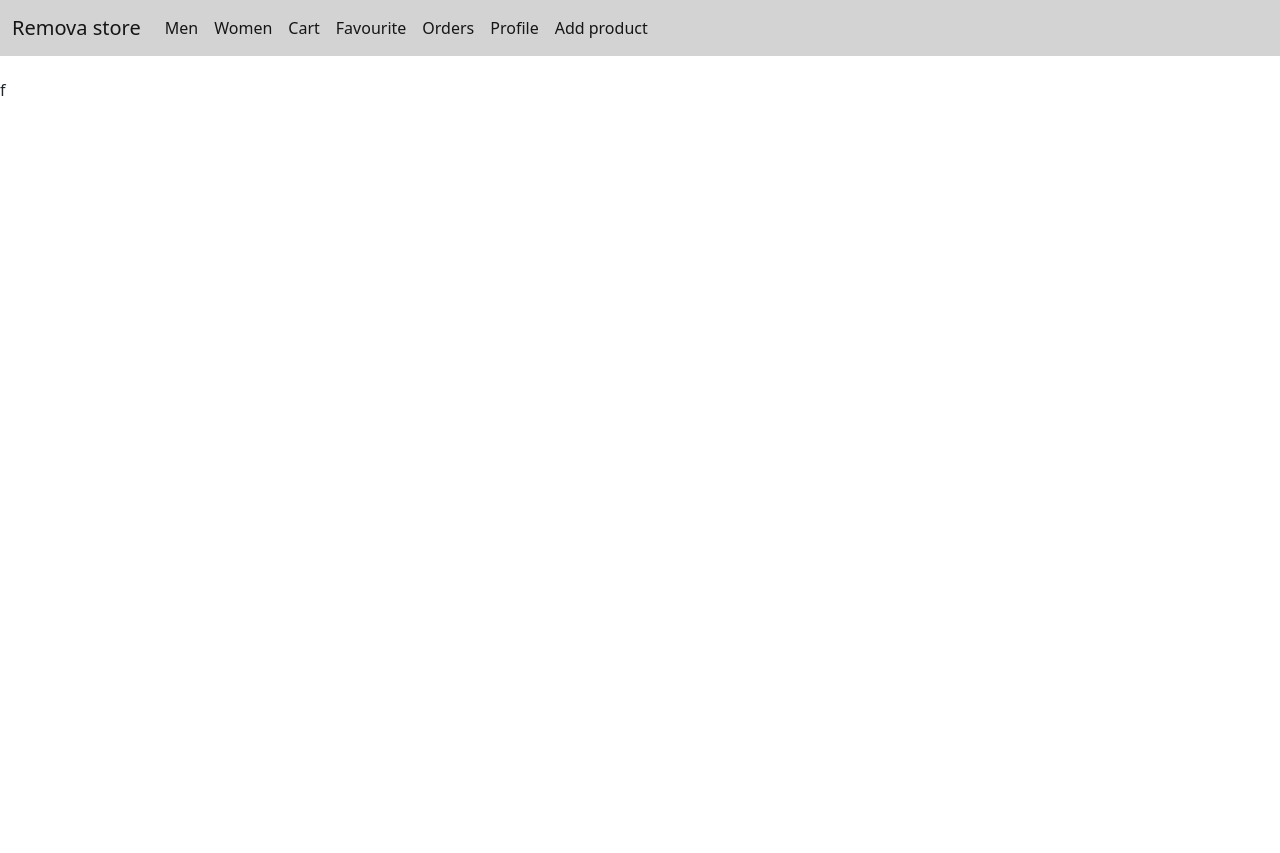
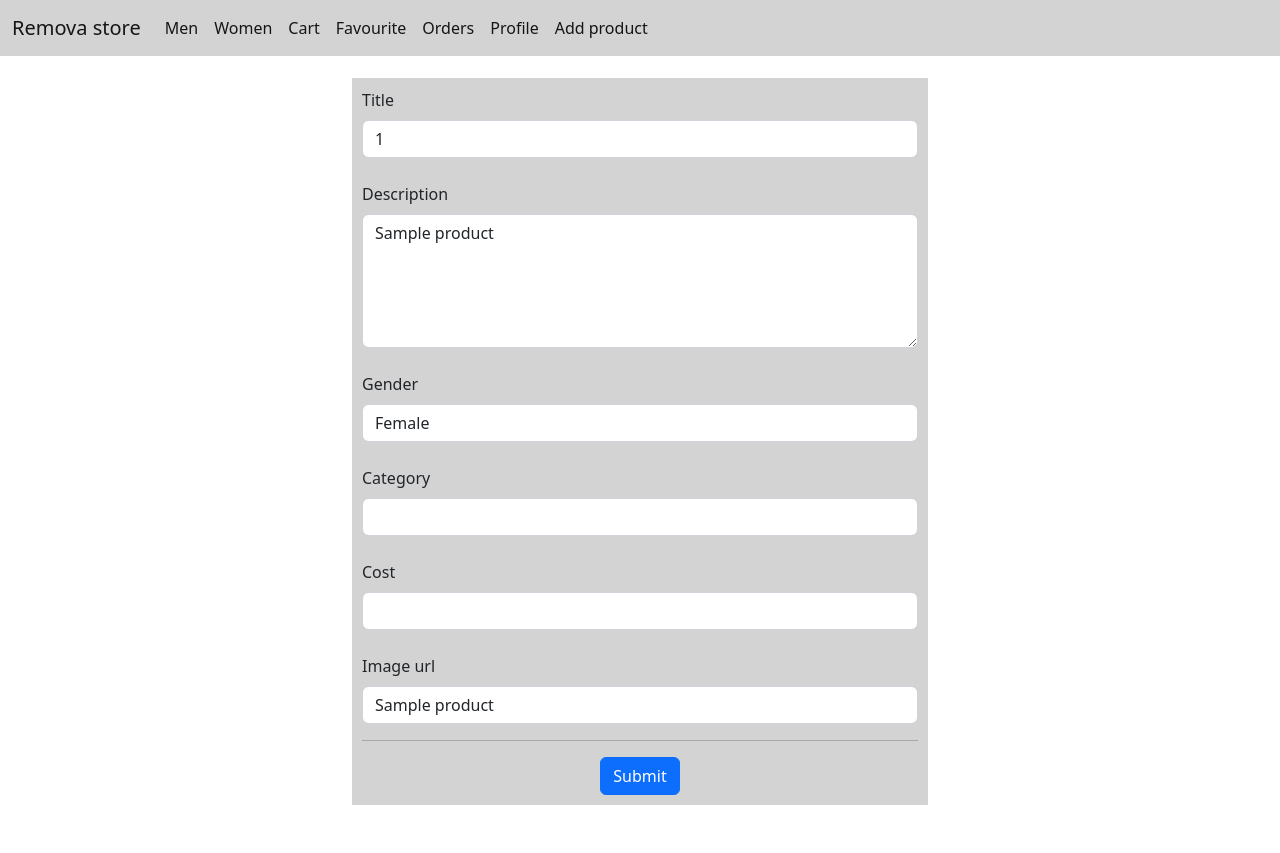
Before and after one commit to MMingazoff/sem-project-regina, a Flask app: page /product/1/edit in a window 1280 px wide. Before the commit the page ends 96 px from the top, so only its background shows below. Run offline with Flask 2, Linux system fonts and the light colour scheme; a user stored in the database is signed in; a database or web service that is not in the repository returns one stand-in record (values such as "Sample title"); some libraries are stand-ins or nearby versions.

Commit message:
add add product add edit product

```diff
--- a/app.py
+++ b/app.py
@@ -1,4 +1,4 @@
-from flask import Flask, render_template, request, make_response, redirect, url_for, session
+from flask import Flask, render_template, request, make_response, redirect, url_for, session, flash
 from flask_login import LoginManager, login_user, login_required, logout_user, current_user
 from my_database import DataBase, UserLogin
 
@@ -39,28 +39,56 @@
     return render_template('product.html', **context)
 
 
-@app.route('/add_product')
+@app.route('/add_product', methods=['GET', 'POST'])
+@login_required
 def add_product():
-    return render_template('add_product.html')
+    is_admin = current_user.is_admin
+    if is_admin:
+        if request.method == 'POST':
+            title = request.form.get('title')
+            desc = request.form.get('description')
+            gen = request.form.get('gender')
+            cat = request.form.get('category')
+            cost = request.form.get('cost')
+            img_url = request.form.get('img_url')
+
+            db.add_product(title, desc, gen, cat, cost, img_url)
+
+            return redirect(url_for('main_page'))
+
+        return render_template('add_product.html')
 
 
-@app.route('/product/<int:id>/edit')
+@app.route('/product/<int:id>/edit', methods=['GET', 'POST'])
 @login_required
 def edit_product(id):
-    user = db.get_user_by_id(current_user.get_id)
-    if user[6]:
+    is_admin = current_user.is_admin
+    if is_admin:
+        if request.method == 'POST':
+            title = request.form.get('title')
+            desc = request.form.get('description')
+            gen = request.form.get('gender')
+            cat = request.form.get('category')
+            cost = request.form.get('cost')
+            img_url = request.form.get('img_url')
+
+            db.edit_product(title, desc, gen, cat, cost, img_url, id)
+
+            return redirect(url_for('product', id=id))
+
         product = db.get_product_by_id(id)
+
         context = {
             'product': product,
         }
+
         return render_template('edit_product.html', **context)
-    return redirect(url_for('product', id=id))
 
 
 @app.route('/product/<int:id>/delete', methods=['GET'])
 @login_required
 def delete_product(id):
-    user = db.get_user_by_id(current_user.get_id)
+    user = db.get_user_by_id(current_user.get_id())
     if user[6]:
         db.delete_product_by_id(id)
         return redirect(url_for('main_page'))
--- a/my_database.py
+++ b/my_database.py
@@ -5,11 +5,11 @@
 class DataBase:
     def __init__(self):
         self.con = psycopg2.connect(
-            dbname="remova_store",
+            dbname="regina",
             user="postgres",
-            password="2010",
+            password="29853461",
             host="localhost",
-            port=5432
+            port='5432'
         )
         self.con.autocommit = True
         self.cur = self.con.cursor()
@@ -71,6 +71,25 @@
             if not res:
                 return False
             return res
+
+        except Exception as e:
+            print(e)
+            return False
+
+    def add_product(self, title, desc, gen, cat, cost, img_url):
+        try:
+            self.cur.execute("INSERT INTO products VALUES (%s, %s, %s, %s, %s, %s)",
+                             (title, desc, gen, cat, cost, img_url))
+        except Exception as e:
+            print(e)
+            return False
+
+    def edit_product(self, title, desc, gen, cat, cost, img_url, id):
+        try:
+            self.cur.execute(
+                "UPDATE products SET (title, description, gender, category, cost, image_url) ="
+                "(%s, %s, %s, %s, %s, %s) WHERE id = %s",
+                (title, desc, gen, cat, cost, img_url, id))
 
         except Exception as e:
             print(e)
--- a/templates/base.html
+++ b/templates/base.html
@@ -14,7 +14,6 @@
 <body class="py-5">
 {% block body %}
 {% endblock %}
-</body>
 <script src="https://cdn.jsdelivr.net/npm/bootstrap@5.2.2/dist/js/bootstrap.bundle.min.js"
         integrity="sha384-OERcA2EqjJCMA+/3y+gxIOqMEjwtxJY7qPCqsdltbNJuaOe923+mo//f6V8Qbsw3"
         crossorigin="anonymous"></script>
--- a/templates/edit_product.html
+++ b/templates/edit_product.html
@@ -1,5 +1,56 @@
 {% extends 'base.html' %}
 
 {% block body %}
-    f
+    <form class="registration-form" method="post">
+        <div class="form-group">
+            <label for="title" class="form-label">Title</label>
+            <input type="text" id="title" name="title" class="form-control" required="required"
+                   value="{{ product[0] }}">
+        </div>
+        <br>
+        <div class="form-group">
+            <label for="description" class="form-label">Description</label>
+            <textarea id="description" name="description" class="form-control"
+                      required="required" rows="5">{{ product[1] }}</textarea>
+        </div>
+        <br>
+        <div class="form-group">
+            <label for="gender" class="form-label">Gender</label>
+            <select id="gender" name="gender" class="form-control" required="required">
+                {% if product[2] == 'male' %}
+                    <option value="male" selected>Male</option>
+                    <option value="female">Female</option>
+                {% else %}
+                    <option value="female" selected>Female</option>
+                    <option value="male">Male</option>
+                {% endif %}
+            </select>
+        </div>
+        <br>
+        <div class="form-group">
+            <label for="category" class="form-label">Category</label>
+            {#Узнать, какие категории нужны, и откуда их брать#}
+            <select id="category" name="category" class="form-control" required="required">
+                <option value=""></option>
+                <option value="volvo">Volvo</option>
+                <option value="saab">Saab</option>
+                <option value="fiat">Fiat</option>
+                <option value="audi">Audi</option>
+            </select>
+        </div>
+        <br>
+        <div class="form-group">
+            <label for="cost" class="form-label">Cost</label>
+            <input type="number" step="0.01" min="0" id="cost" name="cost" class="form-control" required="required"
+                   value="{{ product[4] }}">
+        </div>
+        <br>
+        <div class="form-group"><label for="img_url" class="form-label">Image url</label>
+            <input type="url" id="img_url" class="form-control" name="img_url" value="{{ product[5] }}">
+        </div>
+        <hr>
+        <center>
+            <button class="btn btn-primary" type="submit">Submit</button>
+        </center>
+    </form>
 {% endblock %}
--- a/templates/main_page.html
+++ b/templates/main_page.html
@@ -38,12 +38,12 @@
     </div>
     <script>
         {#  взял со стаковерфлоу, думаю лучше убрать  #}
-        document.addEventListener("DOMContentLoaded", function(event) {
+        document.addEventListener("DOMContentLoaded", function (event) {
             const scrollpos = localStorage.getItem('scrollpos');
             if (scrollpos) window.scrollTo(0, scrollpos);
         });
 
-        window.onbeforeunload = function(e) {
+        window.onbeforeunload = function (e) {
             localStorage.setItem('scrollpos', window.scrollY);
         };
     </script>
--- a/templates/page_elements/navbar.html
+++ b/templates/page_elements/navbar.html
@@ -25,10 +25,13 @@
                 <li class="nav-item">
                     <a class="nav-link active" aria-current="page" href="/profile">Profile</a>
                 </li>
-                {% if current_user.is_admin %}
-                    <li class="nav-item">
-                        <a class="nav-link active" aria-current="page" href="{{ url_for('add_product') }}">Add product</a>
-                    </li>
+                {% if current_user.is_authenticated %}
+                    {% if current_user.is_admin %}
+                        <li class="nav-item">
+                            <a class="nav-link active" aria-current="page" href="{{ url_for('add_product') }}">Add
+                                product</a>
+                        </li>
+                    {% endif %}
                 {% endif %}
             </ul>
         </div>
--- a/templates/product.html
+++ b/templates/product.html
@@ -4,13 +4,15 @@
     <a href="{{ url_for('main_page') }}" style="color: black; padding-left: 12px;">Back to
         products</a>
     {% if current_user.is_authenticated %}
-        <span style="padding-left: 70%">
+        {% if current_user.is_admin %}
+            <span style="padding-left: 70%">
             <a href="{{ url_for('edit_product', id=product[6]) }}"
                class="btn" style="background-color: lightgray">Edit</a>
             <button class="btn btn-danger"
                     onclick="checkDelete({{ product[6] }})"
                     id="del" style="padding-left: 10px">Delete</button>
         </span>
+        {% endif %}
     {% endif %}
     <br><br>
     <div class="container">
```
Also changed, not shown: templates/add_product.html (+45 -2 lines).
